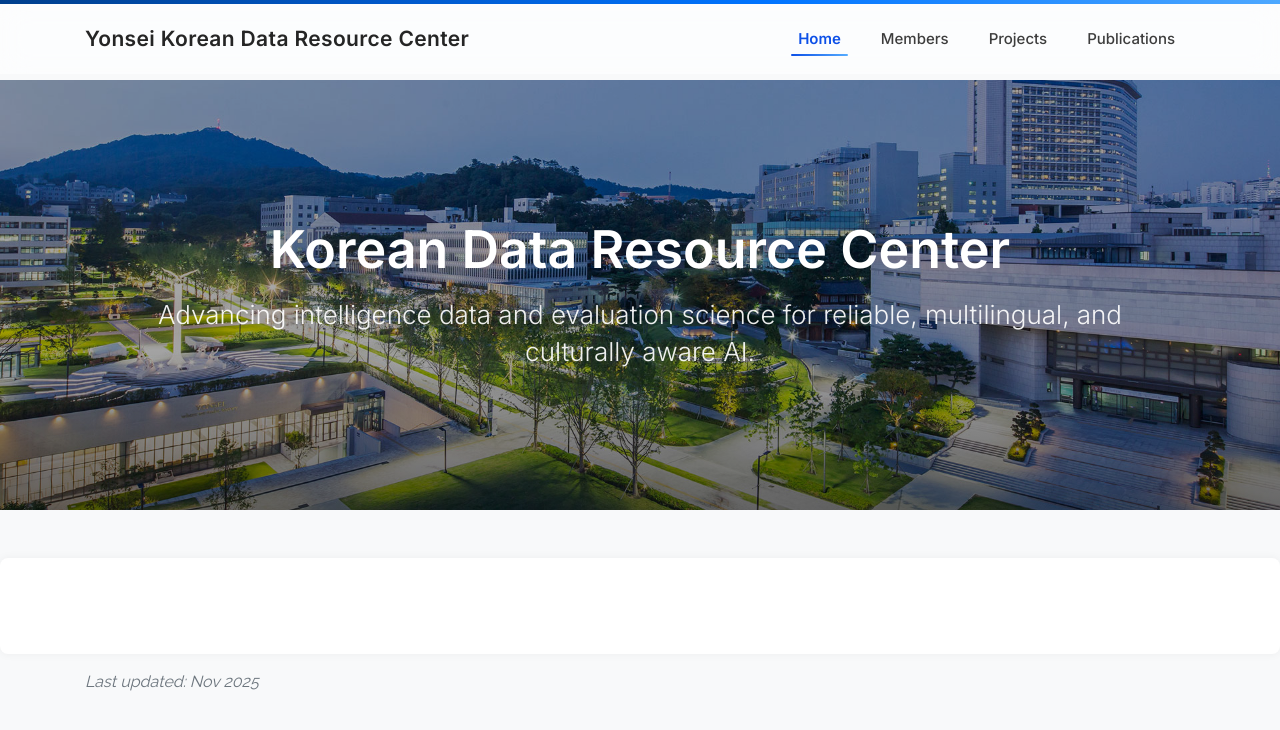
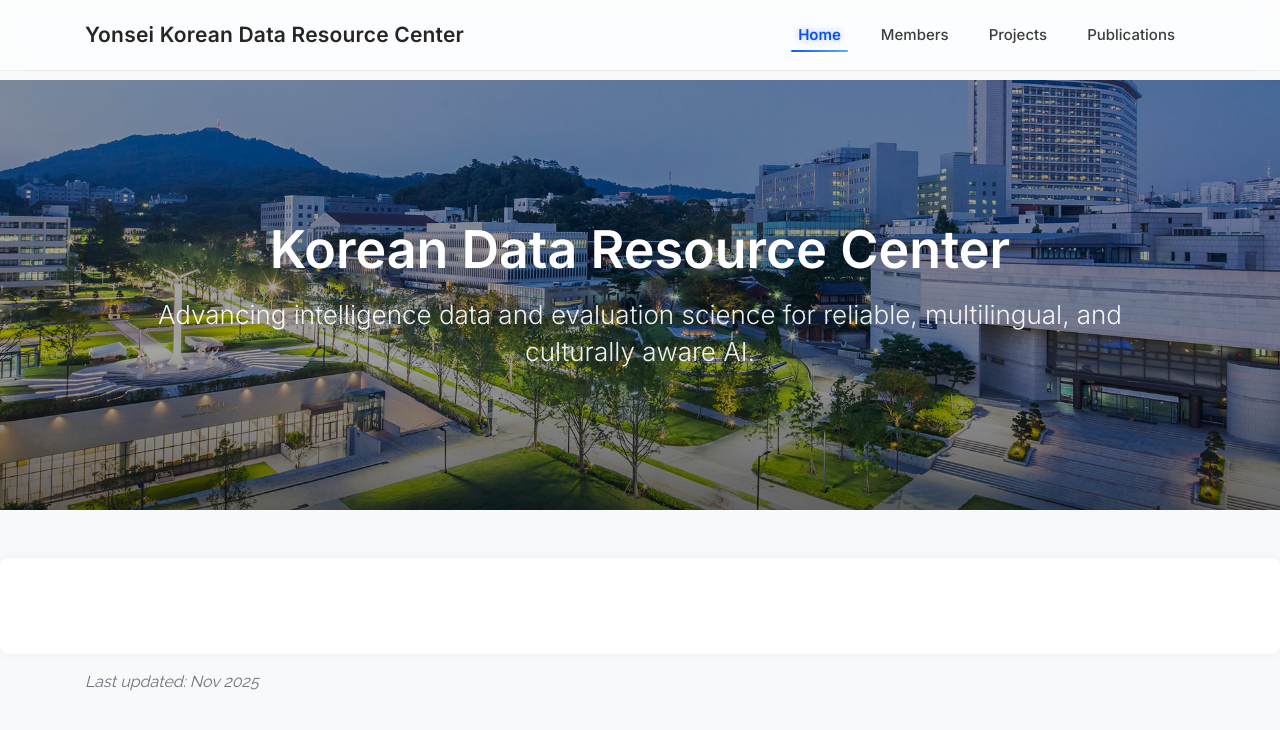
Before and after one commit to wangxiaonan-git/kdarc-lab, a Jekyll site: the page built from index.html, in a window 1280 px wide. Shown: the top 730 px of the page. Built offline with Jekyll 4.4.1, drawn with Linux system fonts in a browser that asks for light colours.

Commit message:
Update navbar.html

```diff
--- a/_includes/navbar.html
+++ b/_includes/navbar.html
@@ -1,37 +1,22 @@
-<!-- ============================
-     YONSEI PREMIUM NAVIGATION FINAL
-     - Glass Blur
-     - Underline Animation
-     - Gradient Top Bar
-     - Global Uniform Fix
-=============================== -->
+<!-- ======================================================
+     YONSEI PREMIUM NAVIGATION — GLOW EDITION (FINAL)
+     - Removed top gradient bar
+     - Added AI-style blue glow hover effect
+     - High-end underline animation
+     - Global override for full-page consistency
+======================================================= -->
 
 <style>
-/* --- FORCE OVERRIDE ANY THEME --- */
+/* Force override everything */
 #mainNavbar * {
   font-family: "Inter", "Helvetica Neue", Arial, sans-serif !important;
   box-sizing: border-box !important;
 }
 
-/* --- YONSEI SIGNATURE TOP GRADIENT BAR --- */
-.navbar-top-gradient {
+/* ----- MAIN NAVBAR ----- */
+.navbar-premium {
   position: fixed;
   top: 0;
-  left: 0;
-  height: 4px;
-  width: 100%;
-  z-index: 1001;
-  background: linear-gradient(90deg,
-      #003f8c 0%,
-      #0058c9 30%,
-      #0074ff 60%,
-      #4da8ff 100%);
-}
-
-/* --- MAIN NAVBAR --- */
-.navbar-premium {
-  position: fixed;
-  top: 4px; /* gradient bar height */
   width: 100%;
   padding: 14px 0;
   background: rgba(255, 255, 255, 0.65);
@@ -39,79 +24,87 @@
   -webkit-backdrop-filter: saturate(180%) blur(14px);
   transition: background 0.35s ease, box-shadow 0.35s ease;
   z-index: 1000;
+  border-bottom: 1px solid rgba(0,0,0,0.08);
 }
 
 /* Scroll 状态 */
 .navbar-premium.scrolled {
-  background: #ffffff;
-  box-shadow: 0 4px 16px rgba(0,0,0,0.08);
+  background: rgba(255,255,255,0.96);
+  box-shadow: 0 6px 20px rgba(0,0,0,0.08);
 }
 
-/* --- BRAND --- */
+/* ----- BRAND ----- */
 .navbar-brand-premium {
   font-size: 21px;
   font-weight: 600;
   color: #1a1a1a !important;
-  letter-spacing: 0.35px;
+  letter-spacing: 0.2px;
+  transition: opacity .25s ease;
 }
 
-/* --- NAV LINKS --- */
+.navbar-brand-premium:hover {
+  opacity: 0.75;
+}
+
+/* ----- NAV LINKS ----- */
 .nav-premium .nav-link {
   position: relative;
   font-size: 15px;
   font-weight: 500;
   color: #333 !important;
   padding: 8px 20px !important;
-  transition: color 0.25s ease, transform 0.25s ease;
+  transition: all .25s ease;
 }
 
-/* Hover 上浮 */
+/* Hover 微上浮 */
 .nav-premium .nav-link:hover {
   color: #0058c9 !important;
   transform: translateY(-1px);
 }
 
-/* --- PREMIUM UNDERLINE ANIMATION --- */
-.nav-premium .nav-link:after {
+/* --------- BLUE GLOW (AI Lab Style) --------- */
+.nav-premium .nav-link:hover {
+  text-shadow: 0 0 6px rgba(0, 123, 255, 0.55);
+}
+
+/* Active 也有轻微光晕 */
+.nav-premium .nav-link.active {
+  color: #0047e6 !important;
+  font-weight: 600;
+  text-shadow: 0 0 7px rgba(0, 95, 230, 0.45);
+}
+
+/* Underline animation */
+.nav-premium .nav-link::after {
   content: "";
   position: absolute;
   bottom: 2px;
   left: 16%;
   width: 68%;
   height: 2.5px;
-  background: linear-gradient(90deg, #0047e6 0%, #4da8ff 100%);
+  background: linear-gradient(90deg, #0053ff 0%, #4da8ff 100%);
   border-radius: 4px;
   transform: scaleX(0);
   transform-origin: center;
   transition: transform 0.28s ease;
 }
 
-.nav-premium .nav-link:hover:after,
-.nav-premium .nav-link.active:after {
+.nav-premium .nav-link:hover::after,
+.nav-premium .nav-link.active::after {
   transform: scaleX(1);
 }
 
-/* Active 状态 */
-.nav-premium .nav-link.active {
-  color: #0047e6 !important;
-  font-weight: 600;
-}
-
-/* For mobile dropdown */
+/* Mobile toggler */
 .navbar-toggler {
   outline: none !important;
   border: none !important;
 }
 </style>
 
-
-<!-- ========== HTML NAVBAR ========== -->
-<div class="navbar-top-gradient"></div>
-
+<!-- NAVBAR HTML -->
 <nav class="navbar navbar-expand-lg navbar-light navbar-premium" id="mainNavbar">
   <div class="container">
 
-    <!-- Brand -->
     <a class="navbar-brand navbar-brand-premium" href="/kdarc-lab/">
       Yonsei Korean Data Resource Center
     </a>
```
Also changed, not shown: other parts of _includes/navbar.html (+1 -1 lines).
